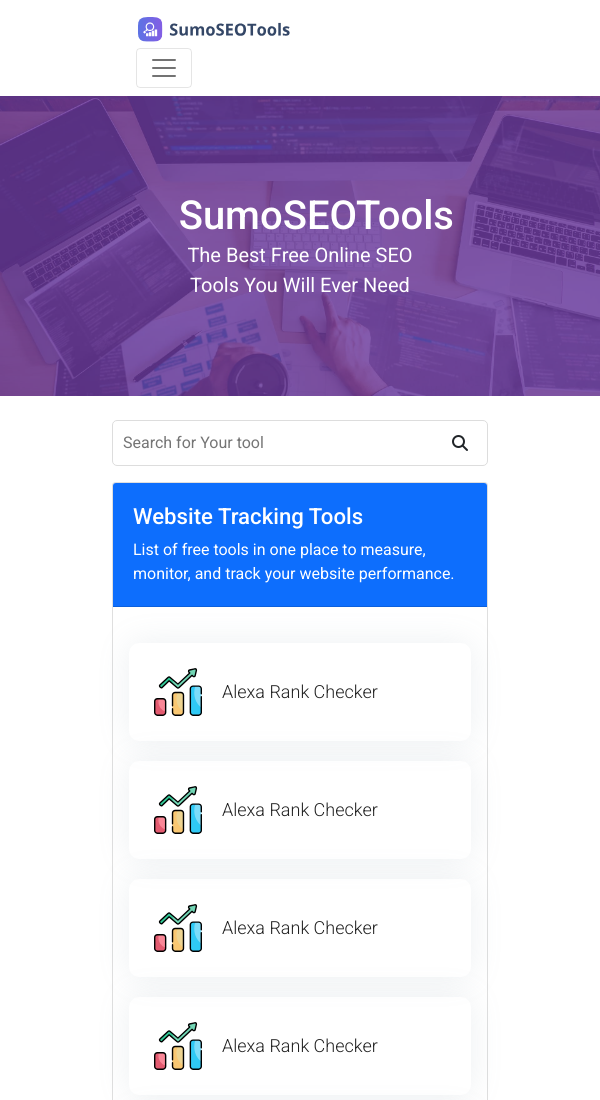
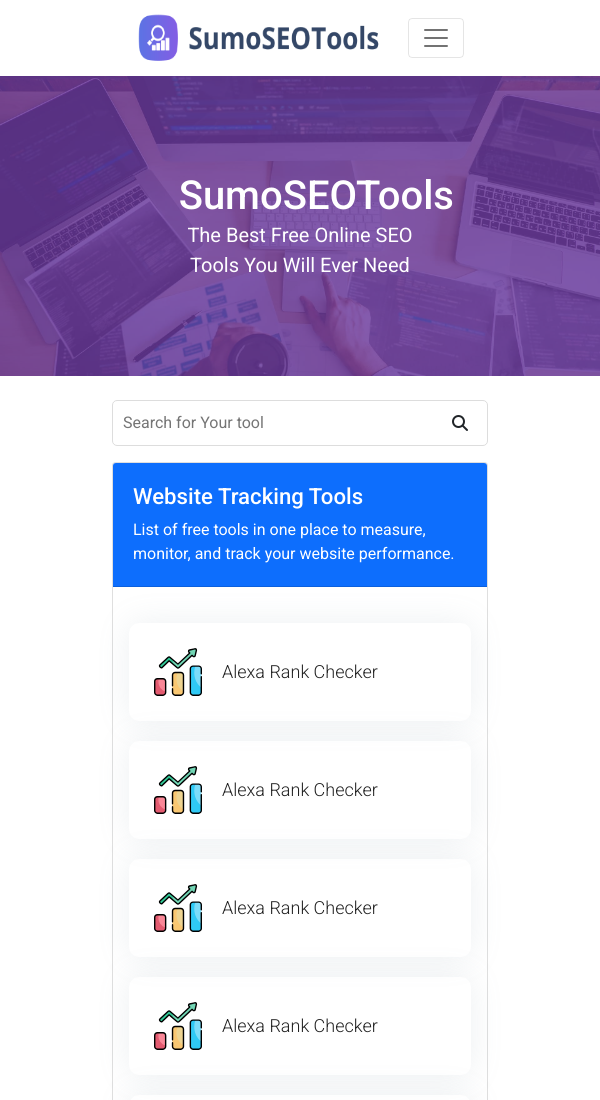
Before and after one commit to Najmul57/seo-wesbite-frontend, a plain HTML site: page index.html in a window 600 px wide. Shown: the top 1100 px of the page. Drawn offline with nearby package versions, Linux system fonts and the light colour scheme.

Commit message:
navbar responsive

```diff
--- a/css/style.css
+++ b/css/style.css
@@ -30,7 +30,7 @@
 
 /* header start */
 .navbar-brand img {
-    width: 50%;
+    height: 50px;
 }
 
 /* header start */
@@ -318,8 +318,9 @@
 
 /* blog start */
 .single-blog {
-	margin-bottom: 20px;
+    margin-bottom: 20px;
 }
+
 .blog-content a h4 {
     color: #222;
     font-size: 25px;
@@ -338,3 +339,36 @@
 }
 
 /* blog end */
+
+
+
+/* responsive */
+
+/* small mobile :320px. */
+@media (max-width: 767px) {
+
+    .navbar-brand {
+        width: 70%;
+    }
+
+    .navbar-brand img {
+        height: 50px;
+        width: 100%;
+    }
+}
+
+/* Large Mobile :480px. */
+@media only screen and (min-width: 480px) and (max-width: 767px) {
+    .container {
+        width: 450px
+    }
+
+    .navbar-brand {
+        width: 75%;
+    }
+
+    .navbar-brand img {
+        height: 50px;
+        width: 100%;
+    }
+}
--- a/index.html
+++ b/index.html
@@ -23,7 +23,7 @@
                         <nav class="navbar navbar-expand-lg navbar-light">
                             <div class="container-fluid">
                                 <a class="navbar-brand" href="index.html">
-                                    <img src="images/logo.svg" alt="">
+                                    <img src="images/logo.png" alt="">
                                 </a>
                                 <button class="navbar-toggler" type="button" data-bs-toggle="collapse"
                                     data-bs-target="#navbarSupportedContent" aria-controls="navbarSupportedContent"
```
Also changed, not shown: images/logo.png (added).
